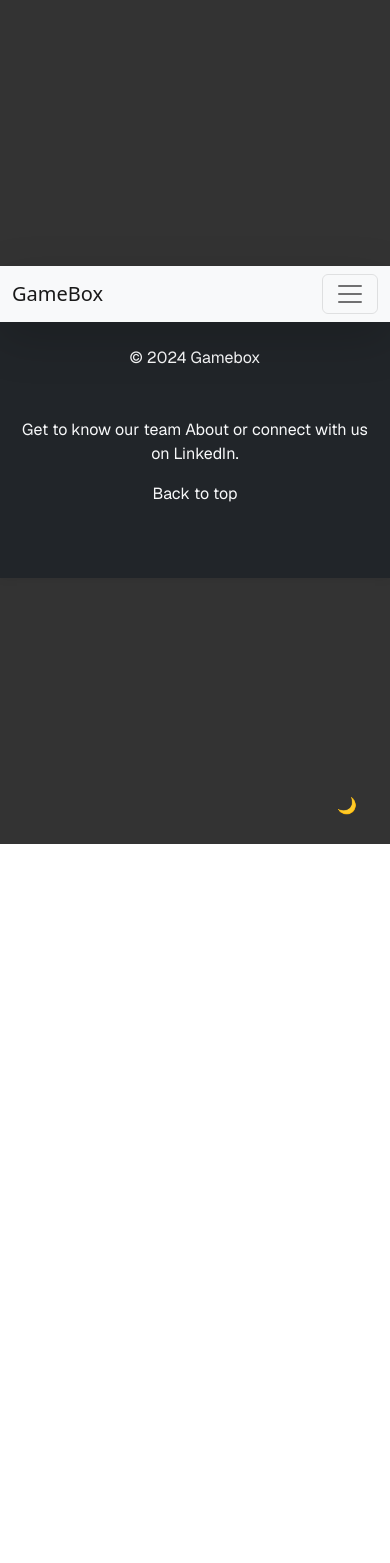
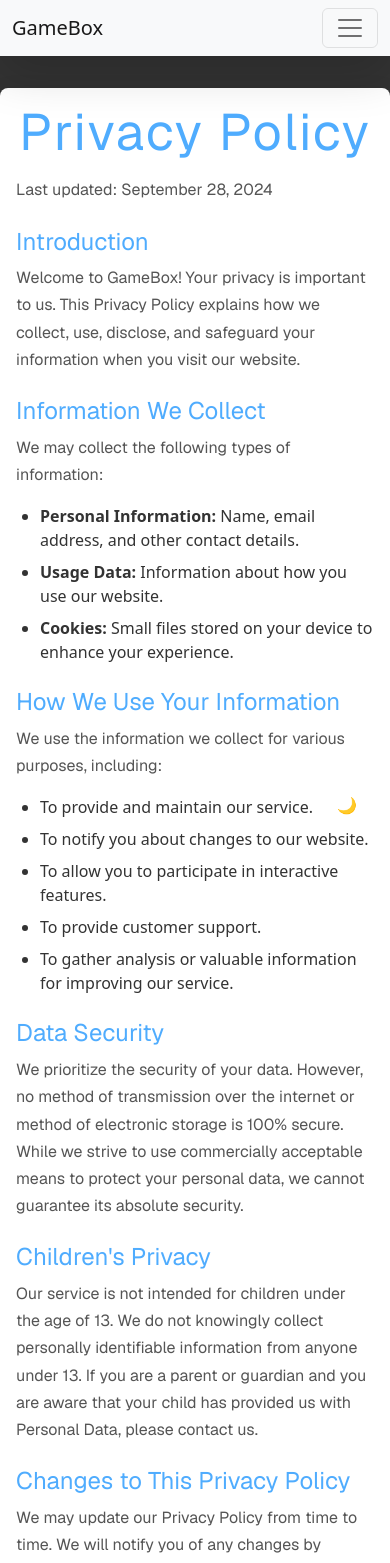
Before and after one commit to Kirknasty54/Gamebox, a React (Vite) app in the folder front_end/our-front-end-react/: page /Privacy in a window 390 px wide. Shown: the top 1563 px of the page. Before the commit the page ends 844 px from the top, so only its background shows below. Built offline with nearby package versions, Linux system fonts and the light colour scheme.

Commit message:
Privacy Policy

```diff
--- /dev/null
+++ b/front_end/our-front-end-react/src/Components/Footer.css
@@ -0,0 +1,18 @@
+.footer {
+    background-color: #343a40; /* Dark background */
+    color: #ffffff; /* Light text */
+  }
+
+  .footer a {
+    color: #ffffff; /* Ensure links are white */
+    text-decoration: none;
+  }
+
+  .footer a:hover {
+    text-decoration: underline; /* Underline on hover */
+  }
+
+  .py-2 {
+    padding-top: 0.5rem;
+    padding-bottom: 0.5rem;
+  }
--- a/front_end/our-front-end-react/src/Components/Footer.jsx
+++ b/front_end/our-front-end-react/src/Components/Footer.jsx
@@ -1,6 +1,6 @@
 import React from 'react';
 import 'bootstrap/dist/css/bootstrap.min.css';
-
+import { Link } from "react-router-dom";
 const handleBackToTop = () => {
   window.scrollTo({ top: 0, behavior: 'smooth' });
 };
--- a/front_end/our-front-end-react/src/Pages/LandingPage.jsx
+++ b/front_end/our-front-end-react/src/Pages/LandingPage.jsx
@@ -1,4 +1,6 @@
 import React, { useEffect, useState } from 'react';
+
+import GameCards from '../Components/GameCards';
 import NavBar from '../Components/NavBar';
 import { Link } from "react-router-dom";
 import AnimatedBg from "react-animated-bg";
@@ -100,37 +102,30 @@ function LandingPage() {
         </section>
 
       </AnimatedBg>
-
       <div className="album py-5 bg-body-tertiary">
         <div className="container">
-          {loading ? (
-            <LoadingSpinner />
-          ) : (
           <div className="row row-cols-1 row-cols-sm-2 row-cols-md-3 g-3">
-              {filteredGames.map((game, index) => (
+            {Array(9).fill().map((_, index) => (
               <div className="col" key={index}>
-                <div className="card shadow-sm">
-                <img src={game.img} alt={`Thumbnail for ${game.title}`} className="card-img-top" />
+                <div className="card shadow">
+                  <svg className="bd-placeholder-img card-img-top" width="100%" height="225" xmlns="http://www.w3.org/2000/svg" role="img" aria-label="Placeholder: Thumbnail" preserveAspectRatio="xMidYMid slice" focusable="false">
+                    <title>Placeholder</title>
+                    <rect width="100%" height="100%" fill="#55595c"></rect>
+                    <text x="50%" y="50%" fill="#eceeef" dy=".3em">Thumbnail</text>
+                  </svg>
                   <div className="card-body">
-                    <h5 className="card-title">{game.title}</h5>
-                    <p className="card-text text-dark">{game.description}</p>
-                    <div className="rating">{`⭐ ${game.rating}`}</div>
-                    <small className="time-text">9 mins</small> {/* Moved here */}
-                </div>
-                <div className="card-footer">
+                    <p className="card-text text-dark">This is a wider card with supporting text below as a natural lead-in to additional content. This content is a little bit longer.</p>
+                    <div className="d-flex justify-content-between align-items-center">
                       <div className="btn-group">
                         <Link to='/GoToGame' role="button" className="btn btn-sm btn-outline-secondary">View Game</Link>
-                    <button className="btn btn-sm btn-outline-secondary" onClick={() => openReviewModal(game)}>Review</button>
-                    <button className="btn btn-sm btn-outline-secondary" onClick={() => handleFavoriteToggle(game)}>
-                        {favorites.includes(game) ? 'Unfavorite' : 'Favorite'}
-                    </button>
+                      </div>
+                      <small className="text-dark">9 mins</small>
                     </div>
                   </div>
                 </div>
               </div>
             ))}
           </div>
-          )}
         </div>
       </div>
 
--- a/front_end/our-front-end-react/src/Pages/Privacy.css
+++ b/front_end/our-front-end-react/src/Pages/Privacy.css
@@ -0,0 +1,59 @@
+.privacy-container {
+    max-width: 800px;
+    margin: 2rem auto;
+    padding: 1.5rem;
+    background-color: #ffffff; /* White background for contrast */
+    border-radius: 8px;
+    box-shadow: 0 4px 20px rgba(0, 0, 0, 0.1);
+    color: #333; /* Dark text for readability */
+  }
+
+  h1 {
+    color: #4facfe; /* Match your website's primary color */
+    text-align: center;
+    margin-bottom: 1rem;
+    font-family: 'Geist', sans-serif; /* Use the same font as your site */
+  }
+
+  h2 {
+    color: #4facfe; /* Use the same primary color for subheadings */
+    margin-top: 1.5rem;
+  }
+
+  p {
+    line-height: 1.7;
+    color: #555; /* Slightly lighter text for paragraphs */
+  }
+
+  ul {
+    margin-left: 1.5rem;
+    padding: 0;
+  }
+
+  li {
+    margin-bottom: 0.5rem;
+    list-style-type: disc;
+  }
+
+  a {
+    color: #4facfe; /* Link color matching primary theme */
+    text-decoration: none;
+  }
+
+  a:hover {
+    text-decoration: underline; /* Underline on hover for links */
+  }
+
+  @media (max-width: 600px) {
+    .privacy-container {
+      padding: 1rem;
+    }
+
+    h1 {
+      font-size: 1.8rem; /* Responsive font size for headings */
+    }
+
+    h2 {
+      font-size: 1.5rem; /* Responsive font size for subheadings */
+    }
+  }
--- a/front_end/our-front-end-react/src/Pages/Privacy.jsx
+++ b/front_end/our-front-end-react/src/Pages/Privacy.jsx
@@ -1,15 +1,63 @@
-import React from 'react'
-import NavBar from '../Components/NavBar'
+import React from 'react';
+import NavBar from '../Components/NavBar';
+import './Privacy.css'; // Ensure this CSS file is created
 
 const Privacy = () => {
   return (
     <>
-    <NavBar/>
+      <NavBar />
+      <div className="privacy-container">
+        <h1>Privacy Policy</h1>
+        <p>Last updated: September 28, 2024</p>
 
+        <h2>Introduction</h2>
+        <p>
+          Welcome to GameBox! Your privacy is important to us. This Privacy Policy explains how we collect, use, disclose, and safeguard your information when you visit our website.
+        </p>
+
+        <h2>Information We Collect</h2>
+        <p>We may collect the following types of information:</p>
+        <ul>
+          <li><strong>Personal Information:</strong> Name, email address, and other contact details.</li>
+          <li><strong>Usage Data:</strong> Information about how you use our website.</li>
+          <li><strong>Cookies:</strong> Small files stored on your device to enhance your experience.</li>
+        </ul>
+
+        <h2>How We Use Your Information</h2>
+        <p>We use the information we collect for various purposes, including:</p>
+        <ul>
+          <li>To provide and maintain our service.</li>
+          <li>To notify you about changes to our website.</li>
+          <li>To allow you to participate in interactive features.</li>
+          <li>To provide customer support.</li>
+          <li>To gather analysis or valuable information for improving our service.</li>
+        </ul>
+
+        <h2>Data Security</h2>
+        <p>
+          We prioritize the security of your data. However, no method of transmission over the internet or method of electronic storage is 100% secure. While we strive to use commercially acceptable means to protect your personal data, we cannot guarantee its absolute security.
+        </p>
+
+        <h2>Children's Privacy</h2>
+        <p>
+          Our service is not intended for children under the age of 13. We do not knowingly collect personally identifiable information from anyone under 13. If you are a parent or guardian and you are aware that your child has provided us with Personal Data, please contact us.
+        </p>
+
+        <h2>Changes to This Privacy Policy</h2>
+        <p>
+          We may update our Privacy Policy from time to time. We will notify you of any changes by posting the new Privacy Policy on this page.
+        </p>
+
+        <h2>Contact Us</h2>
+        <p>
+          If you have any questions about this Privacy Policy, please contact us:
+        </p>
+        <ul>
+          <li>Email: <a href="mailto:support@gamebox.com">support@gamebox.com</a></li>
+        </ul>
+      </div>
     </>
+  );
+};
 
-
-  )
-}
-
-export default Privacy
+export default Privacy;
```
Lines whose indentation alone changed are shown as unchanged.
